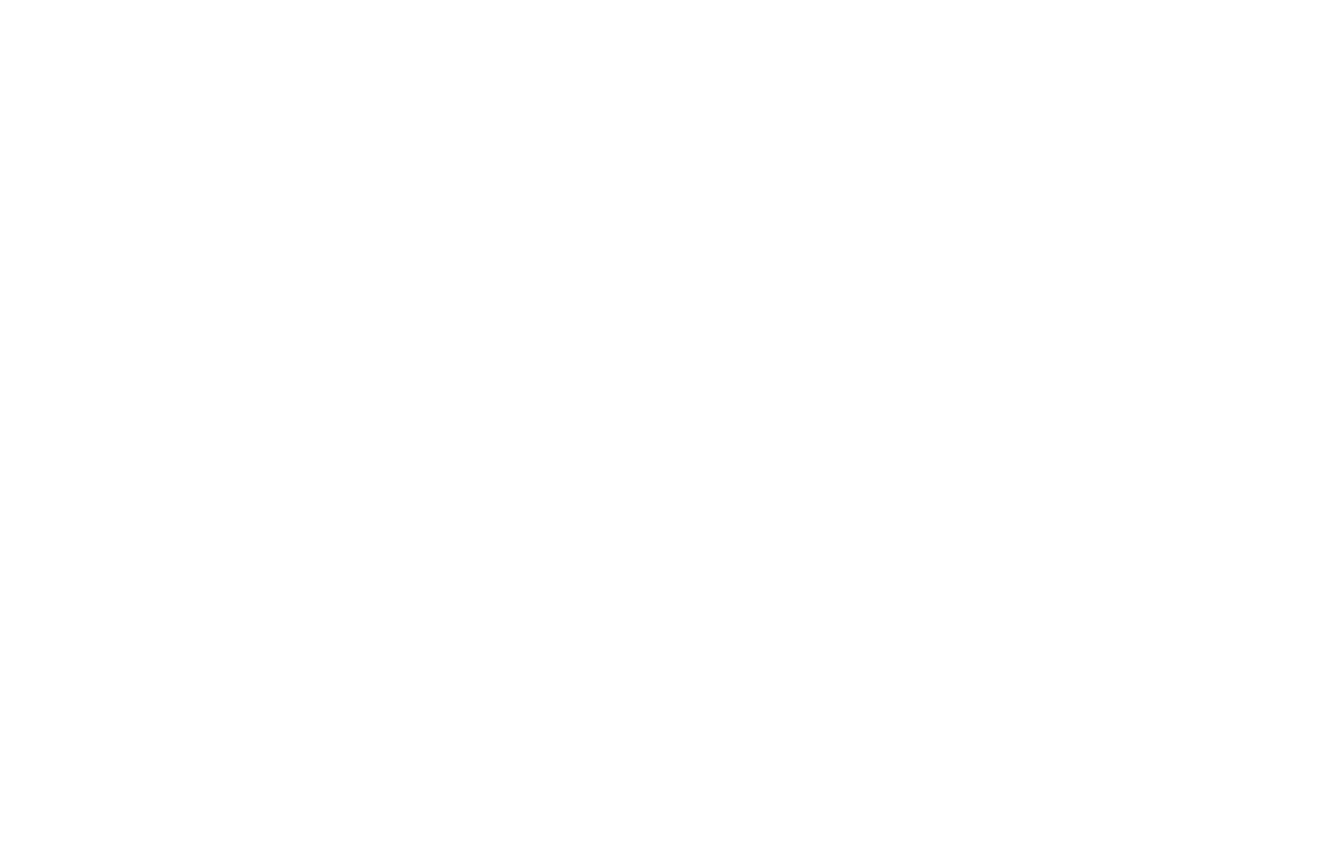
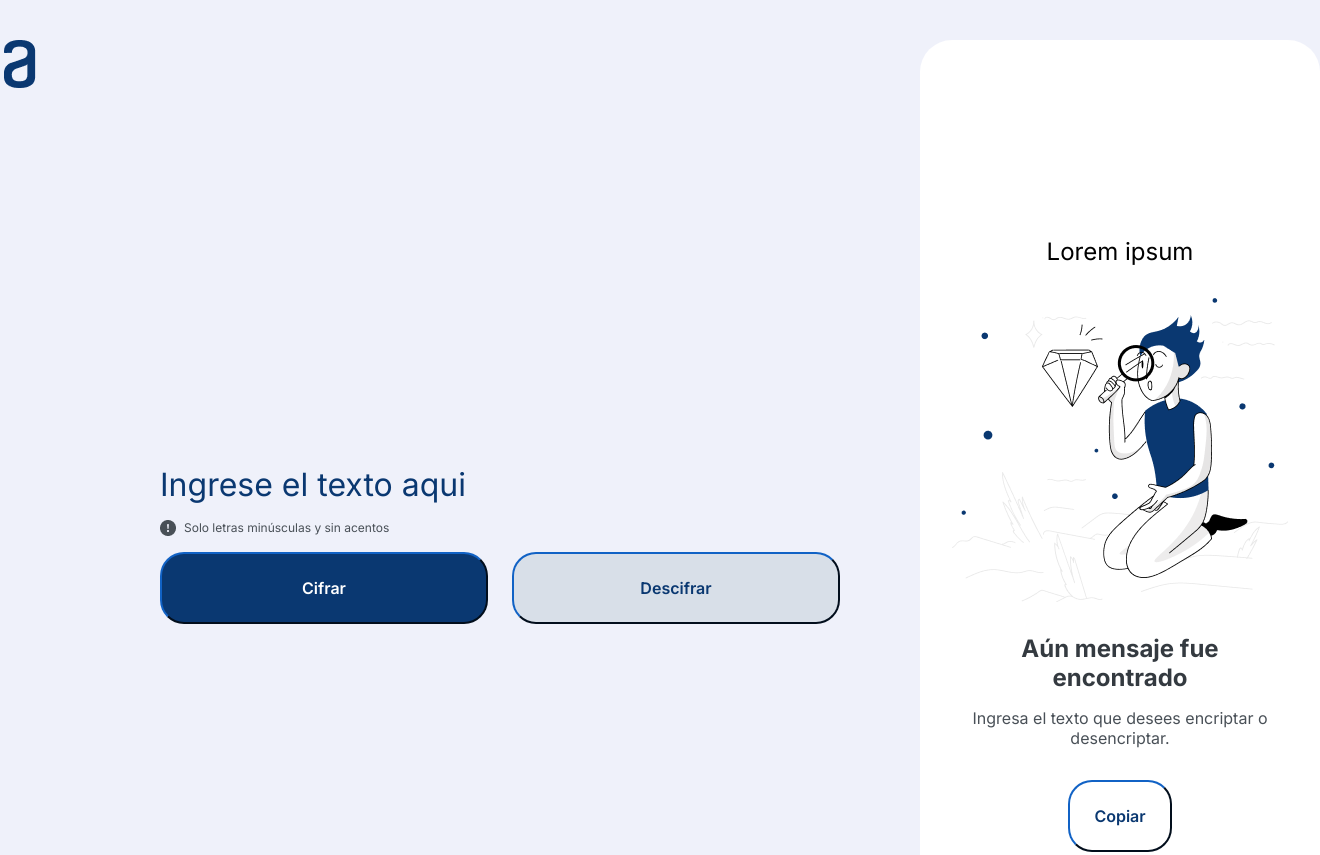
Before and after one commit to luisdh8/encriptador-texto, a plain HTML site: page index.html in a window 1280 px wide. Shown: the top 855 px of the page, 1320 px wide, since content can reach past the window. Before the commit the page ends 800 px from the top, so only its background shows below. Drawn offline with Linux system fonts and the light colour scheme; files that its build step writes are made by us from their sources.

Commit message:
Avance pre-width
Rellenar bien todo el width de la página.

```diff
--- a/app.js
+++ b/app.js
@@ -0,0 +1,3 @@
+function mostrarTexto(){
+    document.getElementById("mostrarTexto").style.display = "block";
+}
--- a/index.html
+++ b/index.html
@@ -3,11 +3,39 @@
 <head>
     <meta charset="UTF-8">
     <meta name="viewport" content="width=device-width, initial-scale=1.0">
-    <link rel="stylesheet" href="css/style.css">
+    <link rel="stylesheet" href="./styles/style.css">
     <script src="app.js"></script>
+    <link rel="preconnect" href="https://fonts.googleapis.com">
     <title>Encriptador de texto</title>
 </head>
 <body>
-
+    <main class = "presentacion">
+        <section class = "presentacionEncriptador">
+            <img class = "logo" src = "./img/Logo.png" alt = "Logo de la pagina">
+            <div class = "presentacionEncriptadorSistema">
+                <input class = "presentacionEncriptadorSistemaInput" type="text" id="input" placeholder="Ingrese el texto aqui">
+                <div class = "instrucciones">
+                    <img src = "./img/info.png" alt = "Informacion importante">
+                    <p class = "instrucciones">Solo letras minúsculas y sin acentos</p>
+                </div>
+                <div class = "presentacionEncriptadorSistemaBotones">
+                    <button class = "presentacionEncriptadorSistemaBotonEncriptar" onclick = "encriptarTexto()" > Cifrar </button>
+                    <button class = "presentacionEncriptadorSistemaBotonDesencriptar" onclick = "desencriptarTexto()" disabled> Descifrar </button>
+                </div>
+            </div>
+            <div class = "salida">
+                <p id = "salidaTextoDescifrado">Lorem ipsum</p>
+                <img src = "./img/Muñeco.png" alt = "Buscando mensaje">
+                <div class = "mensajeSugerencia">
+                    <p class = "mensajeSugerenciaNoEncontrado"> <strong>Aún mensaje fue encontrado</strong></p>
+                    <p class = "mensajeSugerenciaInformacion">Ingresa el texto que desees encriptar o desencriptar.</p>
+                </div>
+                <button class = "salidaBotonCopiar" onclick = "copiarTexto()" > Copiar </button>
+            </div>
+        </section>
+    </main>
+    <footer class = "pieDePagina">
+        <p> Desarrollado por Luis Díaz en base a lo aprendido Alura Latam</p>
+    </footer>
 </body>
 </html>
--- a/styles/style.css
+++ b/styles/style.css
@@ -0,0 +1,197 @@
+@import url('https://fonts.googleapis.com/css2?family=Inter:wght@100..900&display=swap');
+
+:root{
+    --fuenteInter: 'Inter', sans-serif;
+    --colorPrimario: #0A3871;
+    --colorSecundario: #EFF1FA;
+    --colorTerciario: #495057;
+    --colorCuaternario: #FFFFFF;
+    --colorHover: #D8DFE8;
+}
+
+*{
+    padding: 0;
+    margin: 0;
+}
+
+body{
+    background-color: var(--colorSecundario);
+    box-sizing: border-box;
+}
+
+.presentacion{
+    display: flex;
+    padding: 2.5rem;
+    background-color: var(--colorSecundario);
+    justify-content: center;
+
+}
+
+.presentacionEncriptador{
+    display: flex;
+    align-items: center;
+    justify-content: center;
+    background-color: var(--colorSecundario);
+    gap: 5rem;
+    width: auto;
+    height: auto;
+
+}
+
+.logo{
+    width: auto;
+    height: auto;
+    align-self: start;
+}
+
+.presentacionEncriptadorSistema{
+    display: flex;
+    justify-content: center;
+    flex-direction: column;
+    width: auto;
+    height: 51rem;
+    /*padding-bottom: 2rem;*/
+    gap: 1rem;
+}
+
+.presentacionEncriptadorSistemaInput{
+    border: none;
+    outline: none;
+    display: inline-block;
+    background-color: transparent;
+    font-family: var(--fuenteInter);
+    font-size: 2rem;
+    color: var(--colorPrimario);
+}
+
+.presentacionEncriptadorSistemaInput::placeholder{
+    border: none;
+    outline: none;
+    background-color: transparent;
+    font-family: var(--fuenteInter);
+    font-size: 2rem;
+    color: var(--colorPrimario);
+}
+
+.instrucciones{
+    display: flex;
+    font-family: var(--fuenteInter);
+    font-size: 0.75rem;
+    color: var(--colorTerciario);
+    width: auto;
+    height: auto;
+    gap: 0.5rem;
+}
+
+.presentacionEncriptadorSistemaBotones{
+    display: flex;
+    align-items: center;
+    justify-content: space-between;
+    width: 42.5rem;
+    height: auto;
+    gap: 1.5rem;
+}
+
+.presentacionEncriptadorSistemaBotonEncriptar{
+    background-color: var(--colorPrimario);
+    border-radius: 1.5rem;
+    border-color: var(--colorPrimario);
+    font-family: var(--fuenteInter);
+    font-size: 1rem;
+    color: var(--colorCuaternario);
+    text-align: center;
+    font-weight: 600;
+    text-decoration: none;
+    display: flex;
+    justify-content: center;
+    padding: 1.5rem;
+    width: 20.5rem;
+    gap: 10px;
+}
+
+.presentacionEncriptadorSistemaBotonDesencriptar{
+    border-radius: 1.5rem;
+    border-color: var(--colorPrimario);
+    background-color: transparent;
+    font-family: var(--fuenteInter);
+    font-size: 1rem;
+    color: var(--colorPrimario);
+    padding: 1.5rem;
+
+    text-align: center;
+    font-weight: 600;
+    text-decoration: none;
+    display: flex;
+    justify-content: center;
+    width: 20.5rem;
+    gap: 10px;
+}
+
+.presentacionEncriptadorSistemaBotonDesencriptar:disabled{
+    background-color: var(--colorHover);
+}
+
+.salida{
+    padding: 2rem;
+    background-color: var(--colorCuaternario);
+    font-family: var(--fuenteInter);
+    font-size: 1.5rem;
+    border-radius: 2rem;
+    width: auto;
+    height: 59rem;
+    justify-content: center;
+    align-items: center;
+    flex-direction: column;
+    display: flex;
+    gap: 2rem;
+}
+
+.mensajeSugerencia{
+    display: flex;
+    text-align: center;
+    justify-content: center;
+    flex-direction: column;
+    gap: 1rem;
+
+}
+
+.mensajeSugerenciaNoEncontrado{
+    font-family: var(--fuenteInter);
+    font-size: 1.5rem;
+    color: #343A40;
+    text-align: center;
+    font-weight: 24;
+}
+.mensajeSugerenciaInformacion{
+    font-family: var(--fuenteInter);
+    font-size: 1rem;
+    color: #495057;
+    text-align: center;
+}
+
+.salidaBotonCopiar{
+    border-radius: 1.5rem;
+    border-color: var(--colorPrimario);
+    background-color: transparent;
+    font-family: var(--fuenteInter);
+    font-size: 1rem;
+    color: var(--colorPrimario);
+    padding: 1.5rem;
+
+    text-align: center;
+    font-weight: 600;
+    text-decoration: none;
+    display: flex;
+    justify-content: center;
+    gap: 10px;
+}
+
+.pieDePagina{
+    background-color: var(--colorPrimario);
+    color: var(--colorSecundario);
+    padding: 1.5;
+    text-align: center;
+    font-family: var(--fuente-montserrat);
+    font-size: 1.5rem;
+    font-weight: 400;
+}
```
Also changed, not shown: img/info.png (added).
